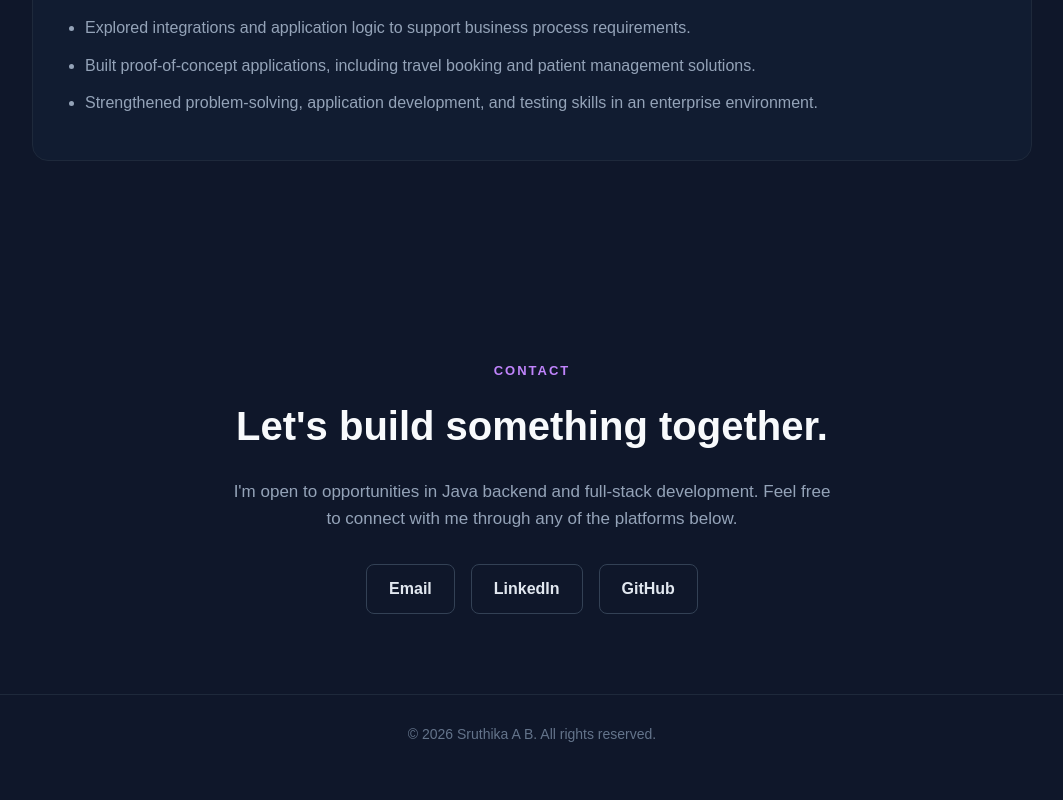
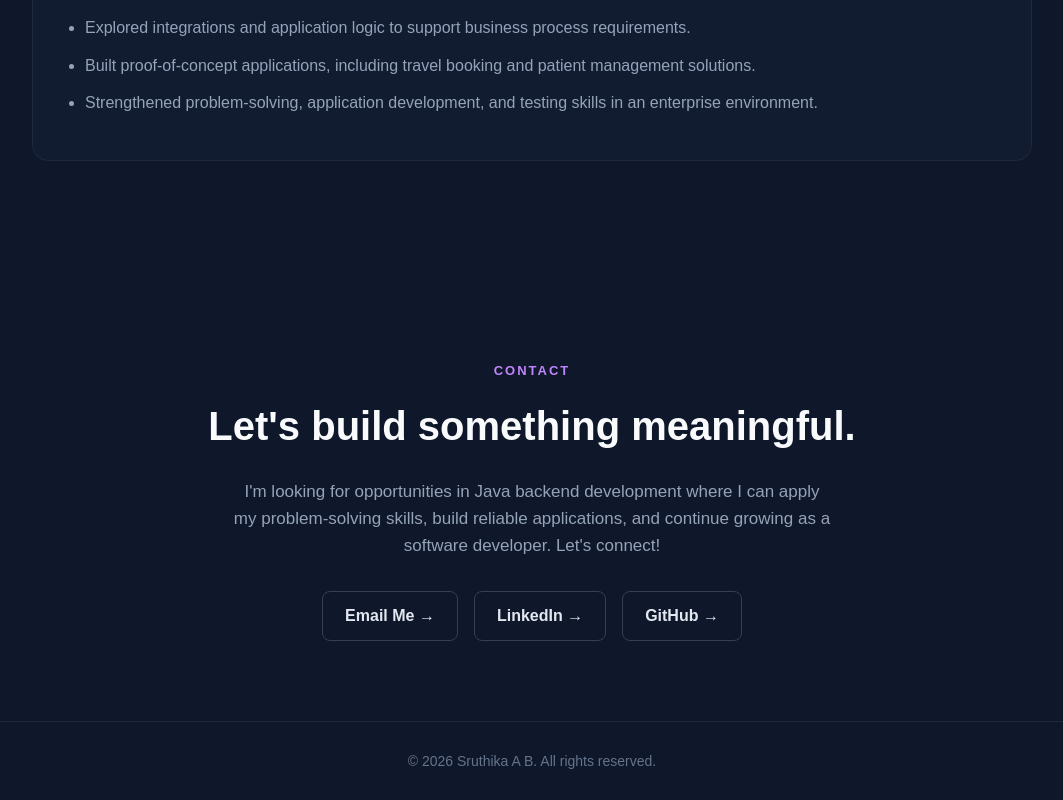
Before and after one commit to ABSruthika/sruthika-portfolio, a React (Vite) app: page / in a window 1280 px wide. Shown: the part 3460-4260 px from the top of the page, without its empty margins (108-1171 px from the left). Before the commit the page ends 4233 px from the top, so only its background shows below. Built offline with nearby package versions, Linux system fonts and the light colour scheme.

Commit message:
refactor(contact): refine contact section content

```diff
--- a/src/components/Contact.jsx
+++ b/src/components/Contact.jsx
@@ -1,20 +1,22 @@
+
 function Contact() {
   return (
     <section id="contact" className="section contact-section">
       <div className="section-container contact-container">
         <p className="section-label">CONTACT</p>
 
-        <h2>Let's build something together.</h2>
+        <h2>Let's build something meaningful.</h2>
 
         <p className="contact-description">
-          I'm open to opportunities in Java backend and full-stack
-          development. Feel free to connect with me through any of
-          the platforms below.
+          I'm looking for opportunities in Java backend
+          development where I can apply my problem-solving
+          skills, build reliable applications, and continue
+          growing as a software developer. Let's connect!
         </p>
 
         <div className="contact-links">
-          <a href="mailto:sruthika.balamurugan@gmail.com">
-            Email
+          <a href="mailto:sruthikaab@gmail.com">
+            Email Me →
           </a>
 
           <a
@@ -22,7 +24,7 @@ function Contact() {
             target="_blank"
             rel="noopener noreferrer"
           >
-            LinkedIn
+            LinkedIn →
           </a>
 
           <a
@@ -30,7 +32,7 @@ function Contact() {
             target="_blank"
             rel="noopener noreferrer"
           >
-            GitHub
+            GitHub →
           </a>
         </div>
       </div>
```
